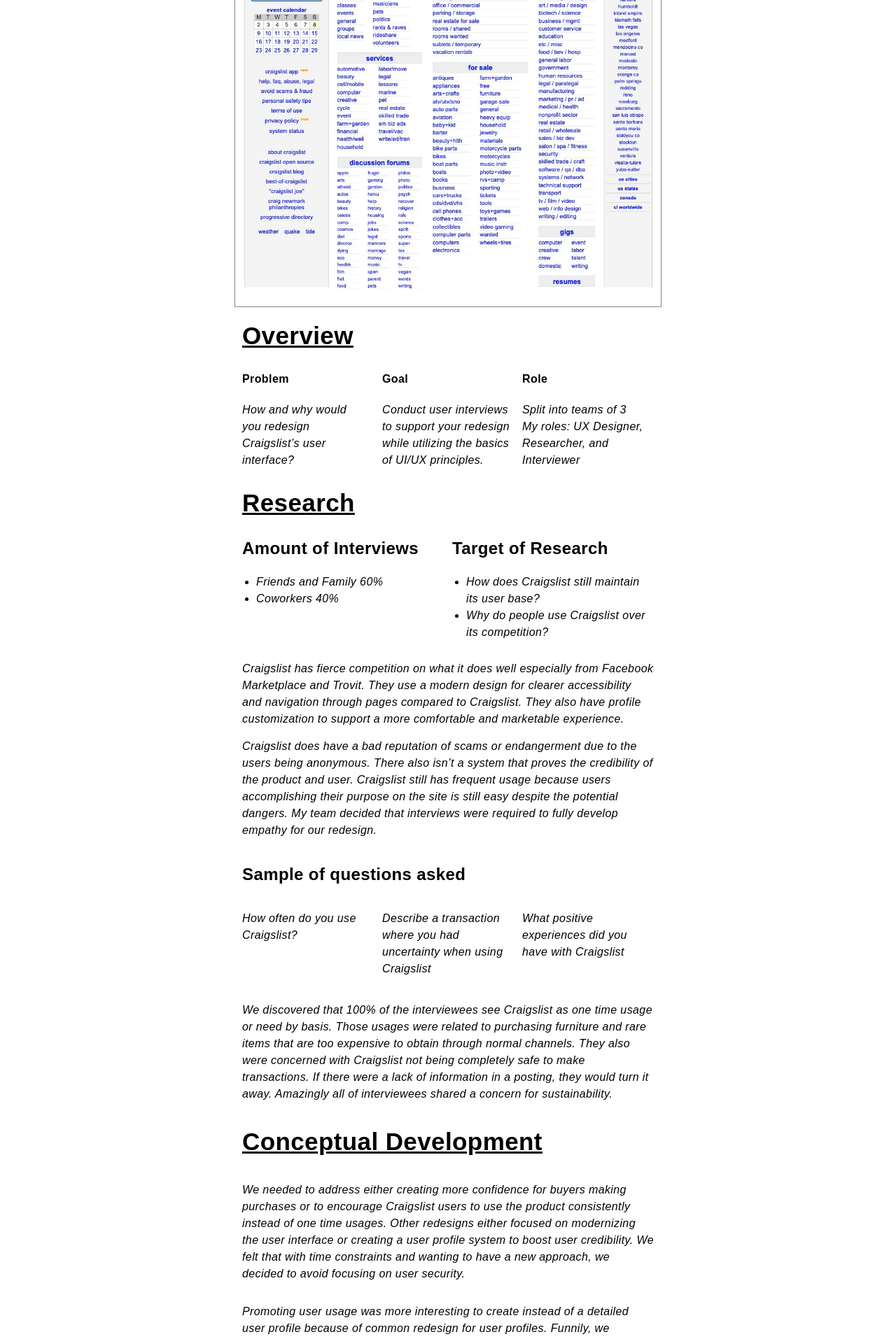
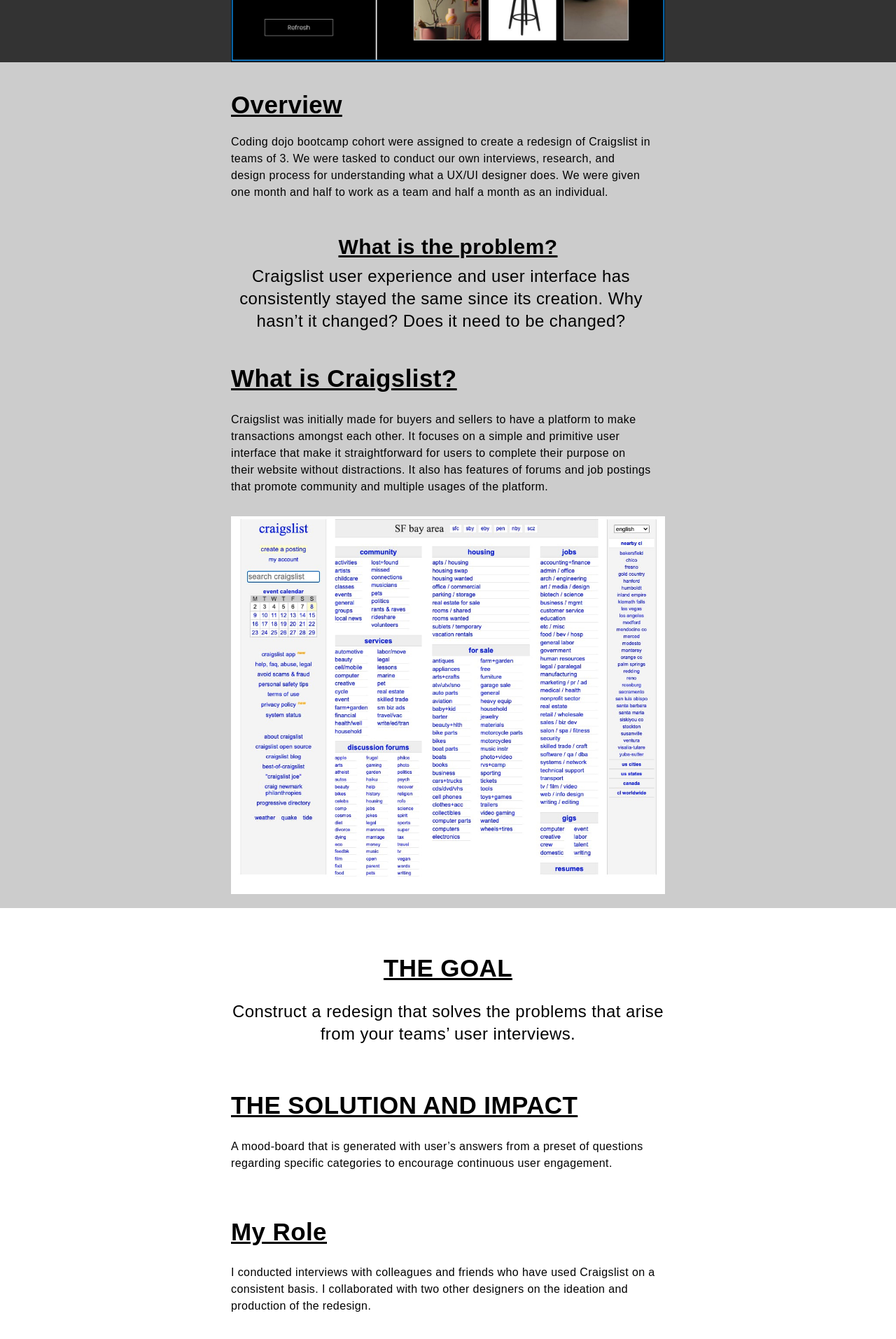
Before and after one commit to MikeSanDev/asj-portfolio, a Next.js app: page /craigsList in a window 1280 px wide. Shown: the part 440-2354 px from the top of the page at 70% size. Built offline with nearby package versions, Linux system fonts and the light colour scheme; a web font is replaced by a local one.

Commit message:
craiglist page edit

```diff
--- a/pages/craigsList.tsx
+++ b/pages/craigsList.tsx
@@ -39,48 +39,80 @@
     };
 
     return (
-        <div >
+        < >
             <Navbar backgroundColor="bg-[#333333]" textColor="text-white" />
+            <div className="flex flex-col min-h-screen">
+
+                {/* Header  */}
                 <div className="bg-[#333333] shadow-md mx-auto w-full">
-                <strong className='header-info italic text-white flex justify-center'>Craigslist Moodboard</strong>
                     <div className='flex justify-center fig-box'>
                         <Image
-                        src="/assets/clist-photos/craig-logo.jpg"
+                            src="/assets/craiglist-dash.png"
                             alt='box'
-                        width={610}
+                            width={620}
                             height={500} />
                     </div>
                 </div>
-            <div className="flex-grow mx-auto w-4/5 max-w-5xl">
-                <div className="flex justify-center mt-5">
+
+
+
+                {/* Overview */}
+                <div className="flex-grow  flex justify-center flex-col res-margin-top">
+                    <div className="bg-[#cccccc] mx-auto  w-full  flex justify-center flex-col items-center">
+                        <div className="asj-width-margin-reach flex justify-center flex-col w-full ">
+                            <div className="py-5">
+                                <h1 className="sub-header  text-black asj-padding">Overview</h1>
+                                <p className="pr-5 reach-cols font-light">
+                                    Coding dojo bootcamp cohort were assigned to create a redesign of Craigslist in teams of 3. We were tasked to conduct our own interviews, research, and design process for understanding what a UX/UI designer does. We were given one month and half to work as a team and half a month as an individual.
+                                </p>
+                            </div>
+                            <div className="flex justify-center py-5">
+                                <div className="flex flex-col text-center">
+                                    <strong className="py-2 underline text-3xl"> What is the problem?</strong>
+                                    <p className="pr-5 reach-cols text-2xl font-light">
+                                        Craigslist user experience and user interface has consistently stayed the same since its creation. Why hasn&rsquo;t it changed? Does it need to be changed?
+                                    </p>
+                                </div>
+                            </div>
+                            <div>
+                                <h1 className="sub-header text-black py-5">What is Craigslist?</h1>
+                                <p className="pr-5 reach-cols font-light">
+                                    Craigslist was initially made for buyers and sellers to have a platform to make transactions amongst each other. It focuses on a simple and primitive user interface that make it straightforward for users to complete their purpose on their website without distractions. It also has features of forums and job postings that promote community and multiple usages of the platform.
+                                </p>
+                            </div>
+                            <div className='flex justify-center py-5 fig-box'>
                                 <Image
-                        className="img-border"
                                     src="/assets/clist-photos/main-banner.jpg"
                                     alt='box'
-                        width={610}
-                        height={500} />
-                </div>
-                {/* Overview - */}
-                <div className="asj-width-margin-reach  mx-auto px-4 res-margin-top">
-                    <div>
-                        <h1 className="sub-header text-black asj-padding ">Overview</h1>
-                        <div className="flex justify-center space-x-3 py-2">
-                            <div className="flex flex-col w-1/3">
-                                <strong className="pb-5 ">Problem</strong>
-                                <em className="pr-5 reach-cols font-light">How and why would you redesign Craigslist&rsquo;s user interface?</em>
-                            </div>
-                            <div className="flex flex-col w-1/3">
-                                <strong className="pb-5 ">Goal</strong>
-                                <em className="reach-cols font-light">Conduct user interviews to support your redesign while utilizing the basics of UI/UX principles.</em>
-                            </div>
-                            <div className="flex flex-col w-1/3">
-                                <strong className="pb-5 ">Role</strong>
-                                <em className="reach-cols font-light">Split into teams of 3</em>
-                                <em className="reach-cols font-light">My roles: UX Designer, Researcher, and Interviewer</em>
+                                    width={620}
+                                    height={600} />
                             </div>
                         </div>
                     </div>
+                </div>
+
+
+
+                {/* Goal/Role */}
+                <div className="flex justify-center flex-col items-center py-5">
+                    <div className="asj-width-margin-reach flex justify-center flex-col items-center py-5">
+                        {/* inconsistency - should these be all caps? */}
+                        <h1 className="sub-header text-black py-5">THE GOAL</h1>
+                        <p className="font-light text-center text-2xl">Construct a redesign that solves the problems that arise from your teams&rsquo; user interviews.</p>
+                    </div>
+                    <div className="asj-width-margin-reach flex justify-center flex-col  py-5">
+                        <h1 className="sub-header text-black py-5">THE SOLUTION AND IMPACT </h1>
+                        <p className="font-light ">A mood-board that is generated with user&rsquo;s answers from a preset of questions regarding specific categories to encourage continuous user engagement.</p>
+                    </div>
+                    <div className="asj-width-margin-reach flex justify-center flex-col pt-10 py-5">
+                        {/* should this sub-header be all caps? */}
+                        <h1 className="sub-header text-left text-black">My Role</h1>
+                        <p className="font-light pt-5">I conducted interviews with colleagues and friends who have used Craigslist on a consistent basis. I collaborated with two other designers on the ideation and production of the redesign.</p>
+                    </div>
                     <div>
+
+
+
                         {/* Research */}
                         <h1 className="sub-header text-black asj-padding">Research</h1>
                         <div className="flex justify-center space-x-3 py-2 mb-5">
@@ -299,6 +331,6 @@
                 </div>
             </div>
             <Footer />
-        </div >
+        </>
     )
 }
--- a/pages/reachPage.tsx
+++ b/pages/reachPage.tsx
@@ -35,15 +35,14 @@
                                     and to present our product to the Chicago Scholars REACH board.
                                 </p>
                             </div>
-                            <div className="flex justify-center py-5">
+                            <div className="flex justify-center flex-col py-5">
                                 <div className="flex flex-col text-center">
-                                    <strong className="py-2 underline text-3xl"> What is the problem?</strong>
+                                    <strong className="py-5 underline text-3xl"> What is the problem?</strong>
                                     <p className="pr-5 reach-cols text-2xl font-light">
                                         Higher education organizations are not investing in their REACH Platform.
                                     </p>
                                 </div>
-                            </div>
-                            <div>
+                                <div className="py-5">
                                     <h1 className="sub-header text-black py-5">What is REACH?</h1>
                                     <p className="pr-5 reach-cols font-light">
                                         REACH is a college and career pathway of the nexus of companies and communities.
@@ -60,12 +59,14 @@
                                 </div>
                             </div>
                         </div>
+                    </div>
 
 
 
                     {/* Goal/Role */}
                     <div className="flex justify-center flex-col items-center py-5">
                         <div className="asj-width-margin-reach flex justify-center flex-col items-center py-5">
+                            {/* inconsistency - should these be all caps? */}
                             <h1 className="sub-header text-black py-5">THE GOAL</h1>
                             <p className="font-light text-center text-2xl">Improve how higher education staff can provide support for their students.</p>
                         </div>
@@ -76,7 +77,7 @@
                         <div className="asj-width-margin-reach flex justify-center flex-col pt-10 py-5">
                             {/* should this sub-header be all caps? */}
                             <h1 className="sub-header text-left text-black">My Role</h1>
-                            <p className="font-light ">I led the conduction of interviews, designer meetings, and research for the first month of the project. I collaborated with two other designers in the research and interviews.</p>
+                            <p className="font-light  pt-5">I led the conduction of interviews, designer meetings, and research for the first month of the project. I collaborated with two other designers in the research and interviews.</p>
                             <br />
                             <p className="font-light ">I led the final visual designs for the dashboard and designer meetings after three more designers were added into our team for the second month of the project.</p>
                         </div>
```
Lines whose indentation alone changed are shown as unchanged.
